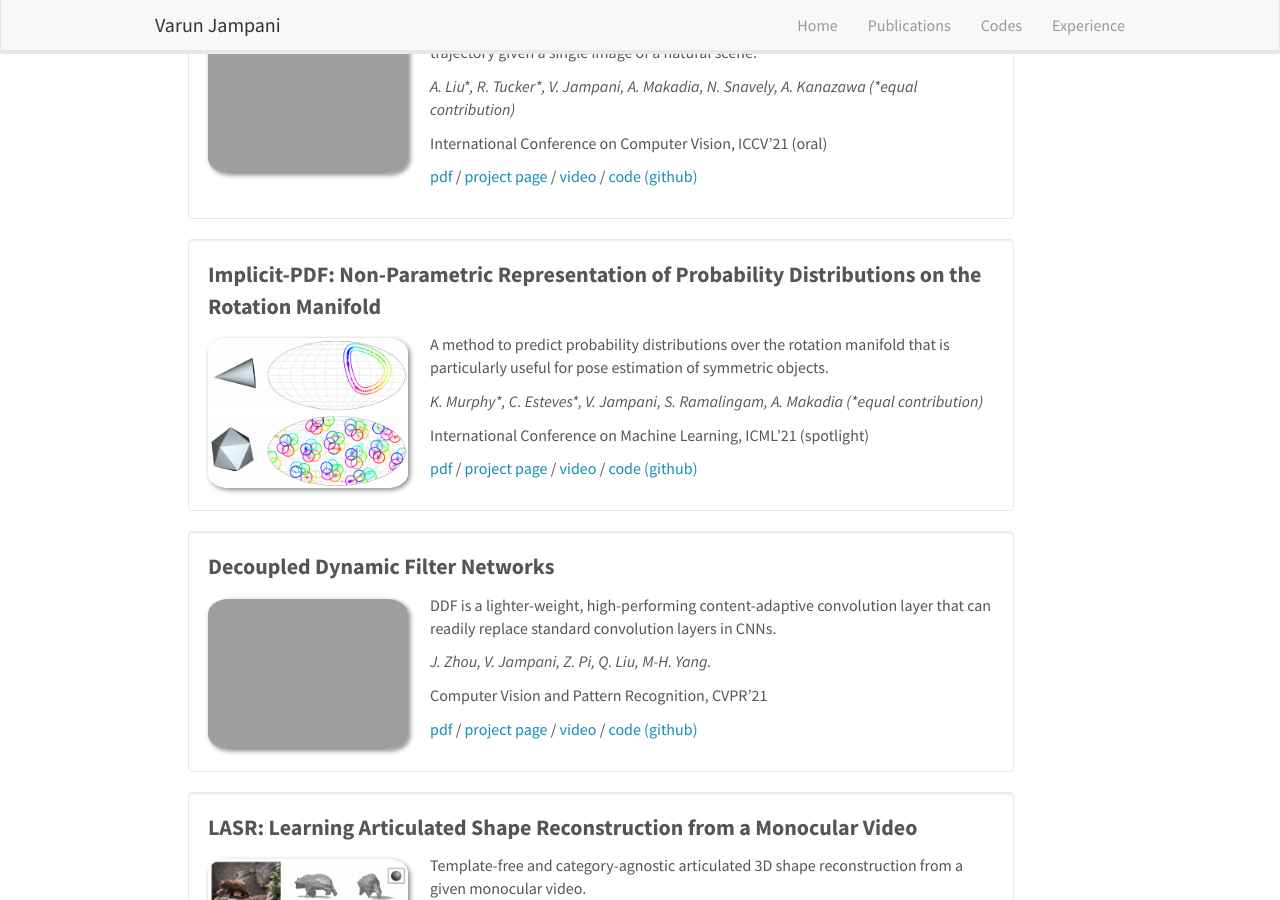
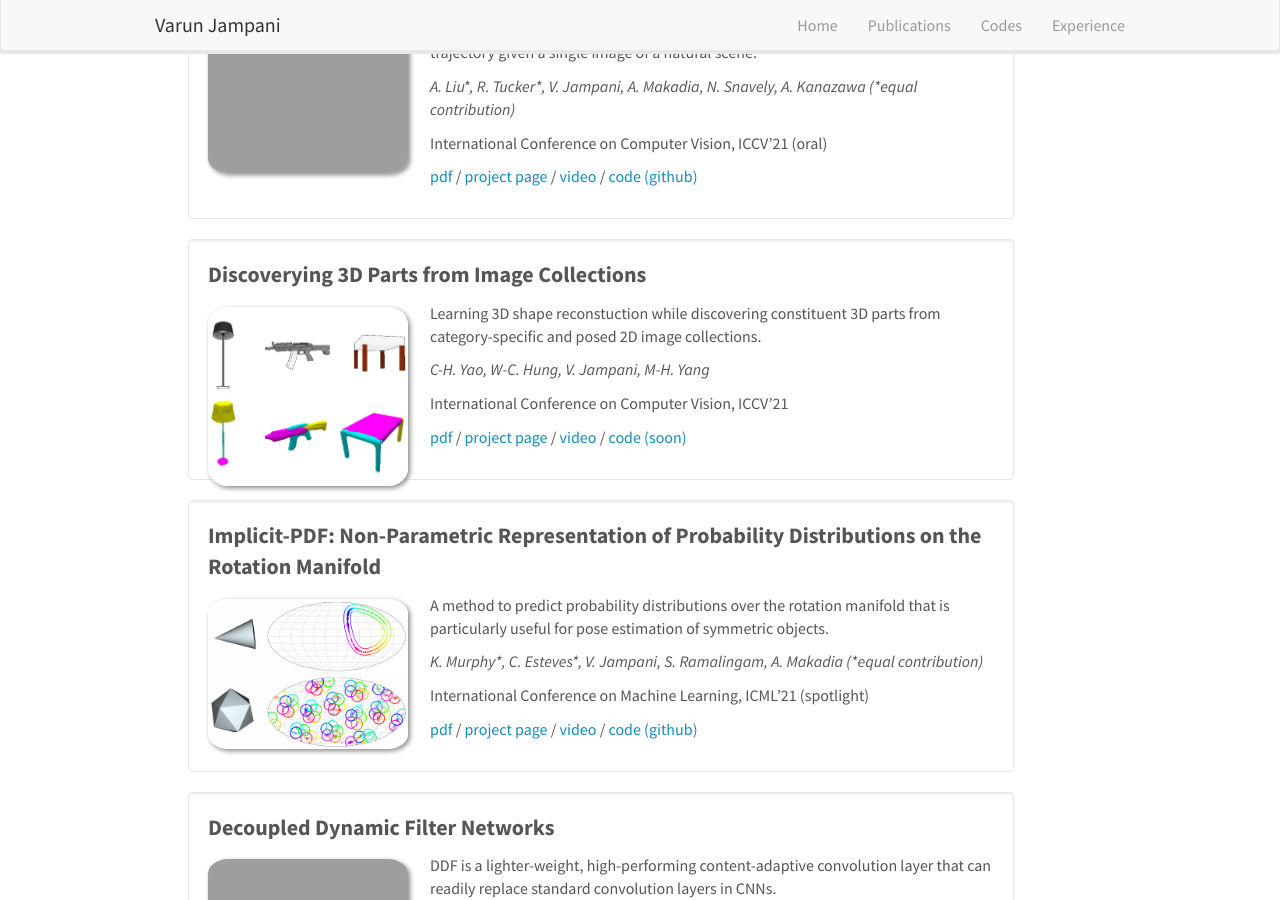
Before and after one commit to varunjampani/varunjampani.github.io, a Jekyll site: the page built from _pages/home.md, in a window 1280 px wide and 900 px high, scrolled down 1613 px. Built offline with Jekyll 4.4.1, drawn with Linux system fonts in a browser that asks for light colours; nearby versions of some CDN libraries.

Commit message:
Update publist.yml

```diff
--- a/_data/publist.yml
+++ b/_data/publist.yml
@@ -54,6 +54,25 @@
   link4:
     url: https://github.com/google-research/google-research/tree/master/infinite_nature
     display: code (github)
+
+- title: Discoverying 3D Parts from Image Collections
+  image: 3dparts_iccv21_teaser.png
+  description: Learning 3D shape reconstuction while discovering constituent 3D parts from category-specific and posed 2D image collections.
+  authors: C-H. Yao, W-C. Hung, V. Jampani, M-H. Yang
+  venue: International Conference on Computer Vision, ICCV'21
+  number_link: 4
+  link1:
+    url: https://arxiv.org/pdf/2107.13629.pdf
+    display: pdf
+  link2:
+    url: https://chhankyao.github.io/lpd/
+    display: project page
+  link3:
+    url: https://www.youtube.com/watch?v=erNQANNwK6k
+    display: video
+  link4:
+    url: https://github.com/chhankyao/lpd
+    display: code (soon)
 
 - title: Implicit-PDF&#58; Non-Parametric Representation of Probability Distributions on the Rotation Manifold
   image: IPDF_ICML21_teaser.png
```
